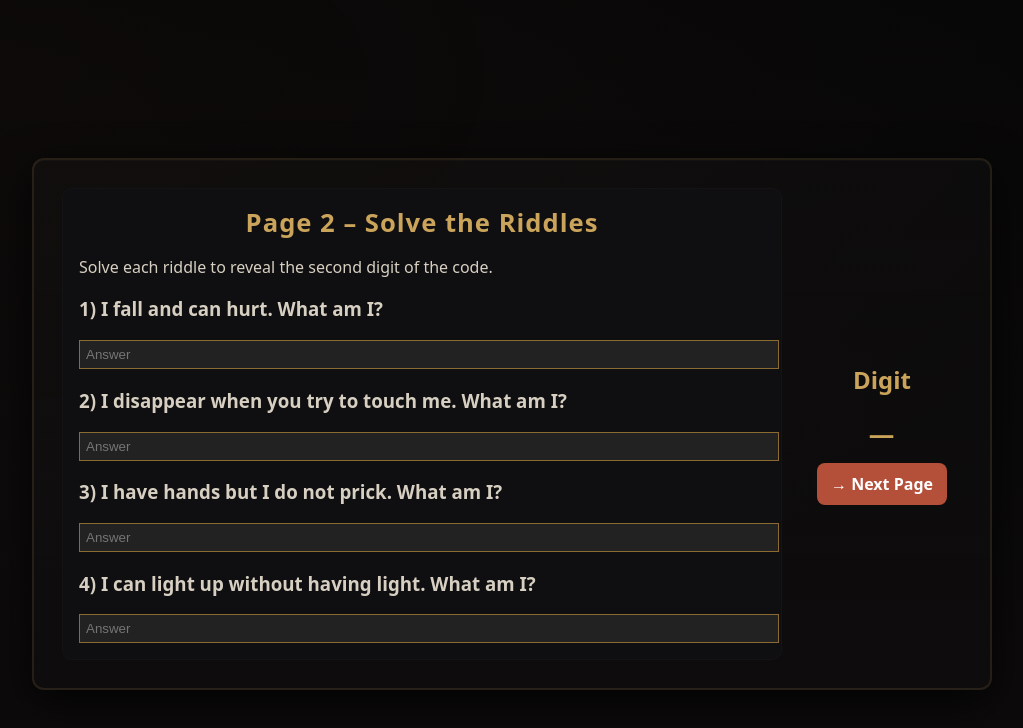
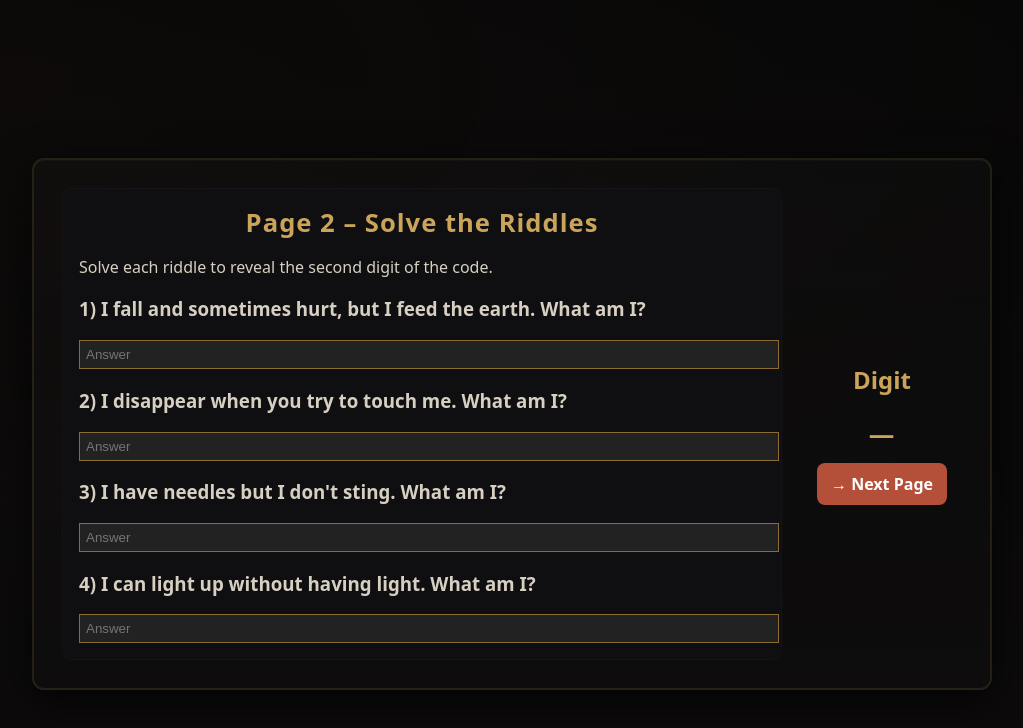
Before and after one commit to Oxigen-tz/escapegame, a plain HTML site: page page2.html in a window 1280 px wide. Shown: the whole page, without its empty margins (128-1151 px from the left). Drawn offline with Linux system fonts and the light colour scheme.

Commit message:
Update page2.html

```diff
--- a/page2.html
+++ b/page2.html
@@ -24,13 +24,13 @@ input{padding:6px; background:#222; color:#fff; border:1px solid #8b6b31; width:
     <h1>Page 2 – Solve the Riddles</h1>
     <p>Solve each riddle to reveal the second digit of the code.</p>
 
-    <h3>1) I fall and can hurt. What am I?</h3>
+    <h3>1) I fall and sometimes hurt, but I feed the earth. What am I?</h3>
     <input id="r1" placeholder="Answer"><span id="t1" class="tick"></span>
 
     <h3>2) I disappear when you try to touch me. What am I?</h3>
     <input id="r2" placeholder="Answer"><span id="t2" class="tick"></span>
 
-    <h3>3) I have hands but I do not prick. What am I?</h3>
+    <h3>3) I have needles but I don't sting. What am I?</h3>
     <input id="r3" placeholder="Answer"><span id="t3" class="tick"></span>
 
     <h3>4) I can light up without having light. What am I?</h3>
```
